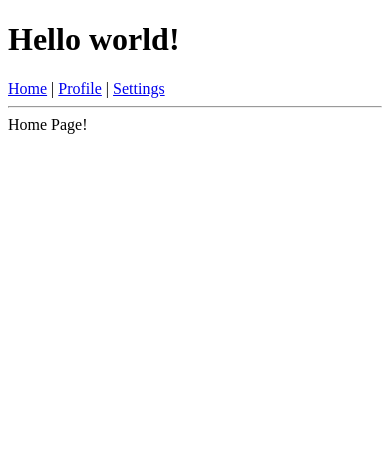
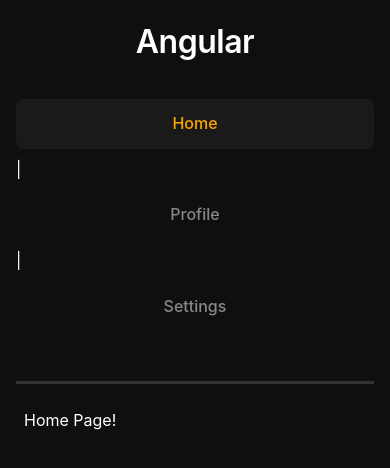
Before and after one commit to SeyyitBattal/angular-starter, an Angular app: page /home in a window 390 px wide. Shown: the top 468 px of the page. Built offline with nearby package versions, Linux system fonts and the light colour scheme.

Commit message:
css added

```diff
--- a/src/app/app.ts
+++ b/src/app/app.ts
@@ -7,13 +7,14 @@
   selector: 'app-root',
   imports: [RouterOutlet, RouterModule, FormsModule],
   template:`
-  <h1>Hello world!</h1>
-  <a routerLink="home">Home</a> |
-  <a routerLink="profile">Profile</a> |
-  <a routerLink="settings">Settings</a> <br>
+  <h1>Angular</h1>
+  <a routerLinkActive="active" routerLink="home">Home</a> |
+  <a routerLinkActive="active" routerLink="profile">Profile</a> |
+  <a routerLinkActive="active" routerLink="settings">Settings</a> <br>
   <hr>
   <router-outlet></router-outlet>
-  `
+  `,
+  //styles:[".active{color:orange; }"]
 })
 
 export class App {
--- a/src/styles.css
+++ b/src/styles.css
@@ -1 +1,83 @@
-/* You can add global styles to this file, and also import other style files */
+* {
+  margin: 0;
+  padding: 0;
+  box-sizing: border-box;
+}
+
+body {
+  font-family: 'Inter', -apple-system, BlinkMacSystemFont, sans-serif;
+  background: #0f0f0f;
+  color: #ffffff;
+  line-height: 1.6;
+  padding: 2rem;
+  min-height: 100vh;
+}
+
+h1 {
+  color: #ffffff;
+  margin-bottom: 2rem;
+  font-size: 2.5rem;
+  text-align: center;
+  font-weight: 600;
+  letter-spacing: -0.5px;
+}
+
+a {
+  text-decoration: none;
+  color: #888;
+  font-weight: 500;
+  padding: 0.75rem 1.5rem;
+  border-radius: 8px;
+  transition: all 0.2s ease;
+  margin: 0 0.25rem;
+}
+
+a:hover {
+  color: #ffffff;
+  background: #1a1a1a;
+}
+
+a.active {
+  color: #ffa500;
+  background: #1a1a1a;
+}
+
+hr {
+  border: none;
+  height: 3px;
+  background: #333;
+  margin: 1rem 0;
+}
+
+router-outlet + * {
+  display: block;
+  max-width:1000px;
+  margin: 0 auto;
+  padding: 0.5rem;
+}
+
+@media (max-width: 768px) {
+  body {
+    padding: 1rem;
+  }
+
+  h1 {
+    font-size: 2rem;
+  }
+
+  a {
+    display: block;
+    margin: 0.5rem 0;
+    text-align: center;
+  }
+}
+
+router-outlet {
+  display: block;
+  animation: fadeIn 0.3 ease;
+}
+
+@keyframes fadeIn {
+  from { opacity: 0; }
+  to { opacity: 1; }
+}
```
